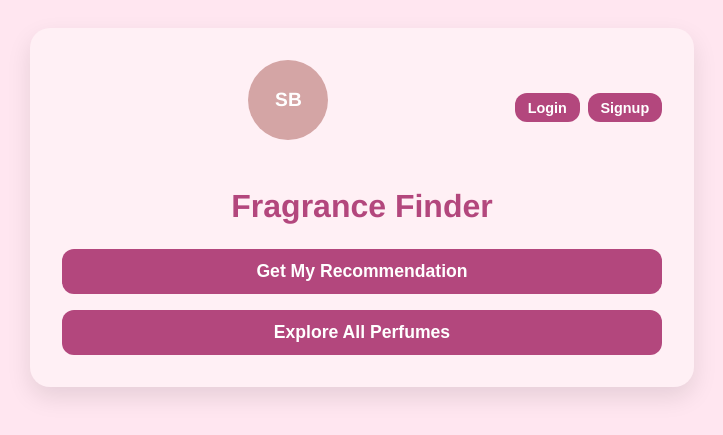
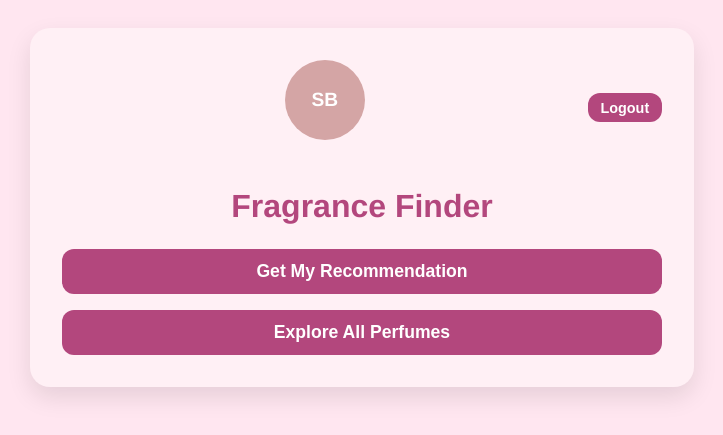
Before and after one commit to rinad-h/scent-similarity-visualizer, a React (Create React App) app in the folder frontend/: page / in a window 1280 px wide. Shown: the part 225-660 px from the top of the page, without its empty margins (278-1001 px from the left). Built offline with nearby package versions, Linux system fonts and the light colour scheme.

Commit message:
base home page

```diff
--- a/frontend/src/pages/HomePage.js
+++ b/frontend/src/pages/HomePage.js
@@ -2,6 +2,11 @@ import { useNavigate } from "react-router-dom";
 
 function HomePage() {
   const navigate = useNavigate();
+
+  const handleLogout = () => {
+    // Placeholder logout logic
+    console.log("User logged out");
+  };
 
   return (
     <div className="container">
@@ -14,8 +19,7 @@ function HomePage() {
           </div>
 
           <div className="auth-buttons">
-            <button>Login</button>
-            <button>Signup</button>
+            <button onClick={handleLogout}>Logout</button>
           </div>
         </div>
 
```
